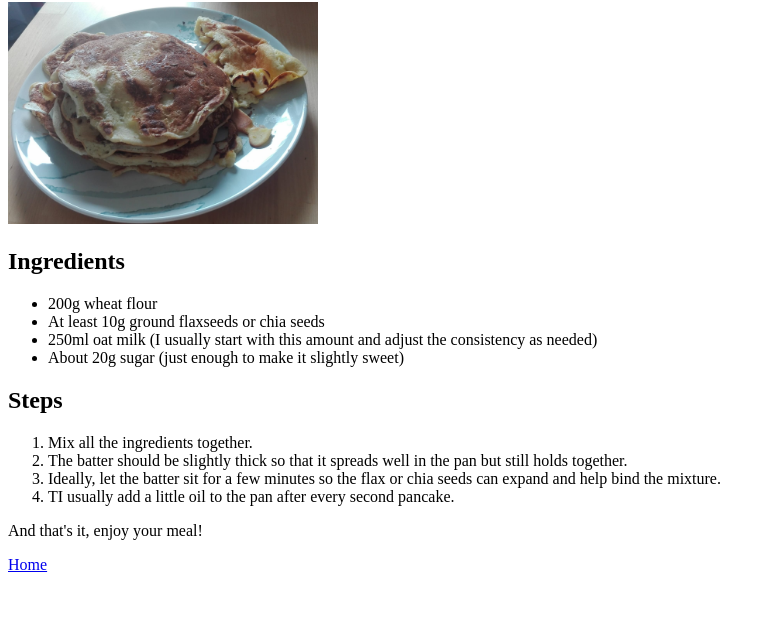
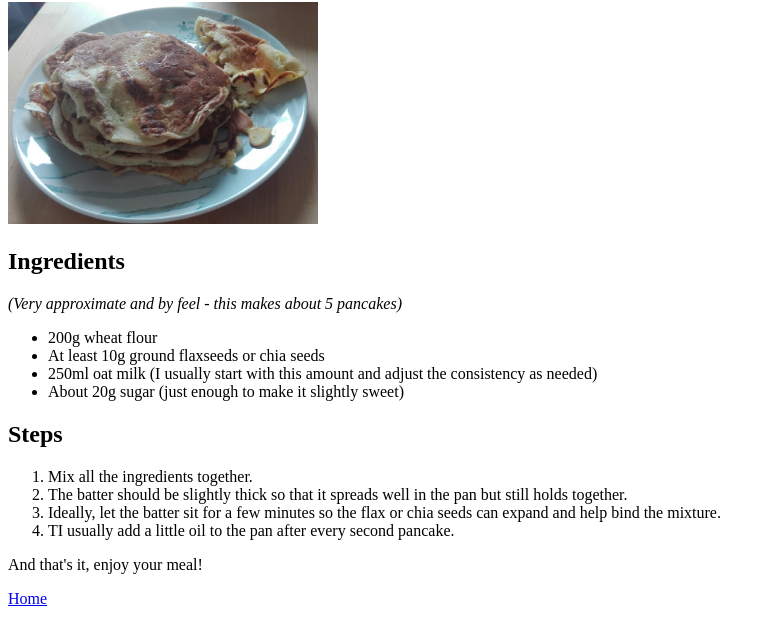
Before and after one commit to sbwjabene/odin-recipes, a plain HTML site: page recipes/Pancakes.html in a window 1280 px wide. Shown: the part 78-720 px from the top of the page, without its empty margins (0-775 px from the left). Drawn offline with Linux system fonts and the light colour scheme.

Commit message:
Add a more precise description for Pancakes recipe

```diff
--- a/recipes/Pancakes.html
+++ b/recipes/Pancakes.html
@@ -8,7 +8,9 @@
 <body>
     <h1>Pancakes</h1>
     <img src="../images/Pancakes.jpg" alt="delicious Pancakes" width="310">
+
     <h2>Ingredients</h2>
+    <p><em>(Very approximate and by feel - this makes about 5 pancakes)</em></p>
     <ul>
         <li>200g wheat flour</li>
         <li>At least 10g ground flaxseeds or chia seeds</li>
```
